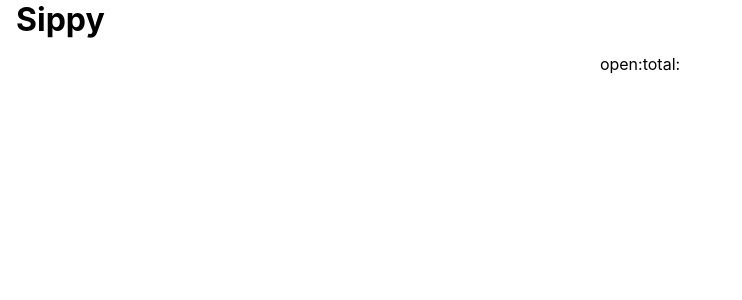
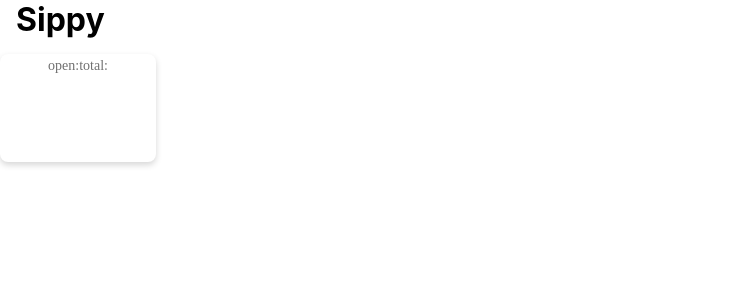
Before and after one commit to SwaglordHabib/Sippy, a React (Create React App) app: page / in a window 1280 px wide. Shown: the top 300 px of the page, without its empty margins (0-742 px from the left). Built offline with nearby package versions, Linux system fonts and the light colour scheme.

Commit message:
added group styles

```diff
--- a/src/Group/group.css
+++ b/src/Group/group.css
@@ -1,8 +1,28 @@
 .group {
+    width: 156px;
+    height: 108px;
+    background: #ffffff 0% 0% no-repeat padding-box;
+    box-shadow: 0px 3px 6px #00000029;
+    border-radius: 8px;
+    opacity: 1;
 }
 
 .group-header {
+    width: 104px;
+    height: 21px;
+    text-align: left;
+    font: normal normal bold 14px/17px Corbel;
+    letter-spacing: 0px;
+    color: #707070;
+    opacity: 1;
 }
 
 .group-info {
+    width: 52px;
+    height: 17px;
+    text-align: left;
+    font: normal normal normal 14px/17px Corbel;
+    letter-spacing: 0px;
+    color: #707070;
+    opacity: 1;
 }
```
